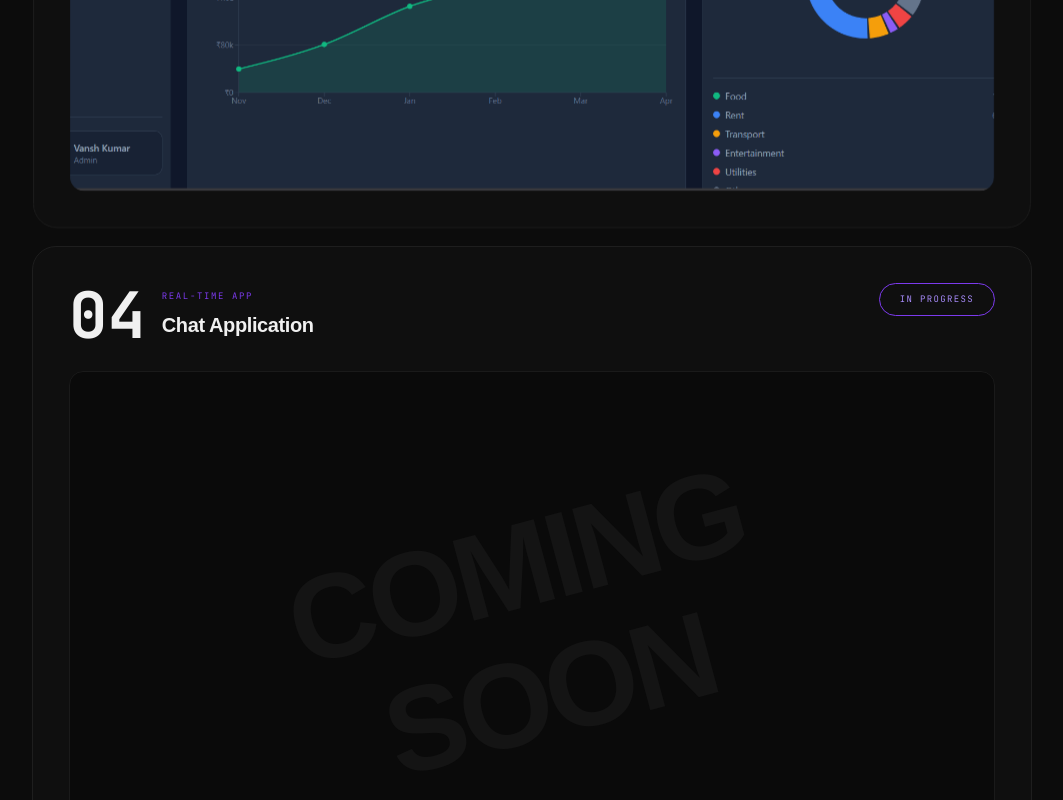
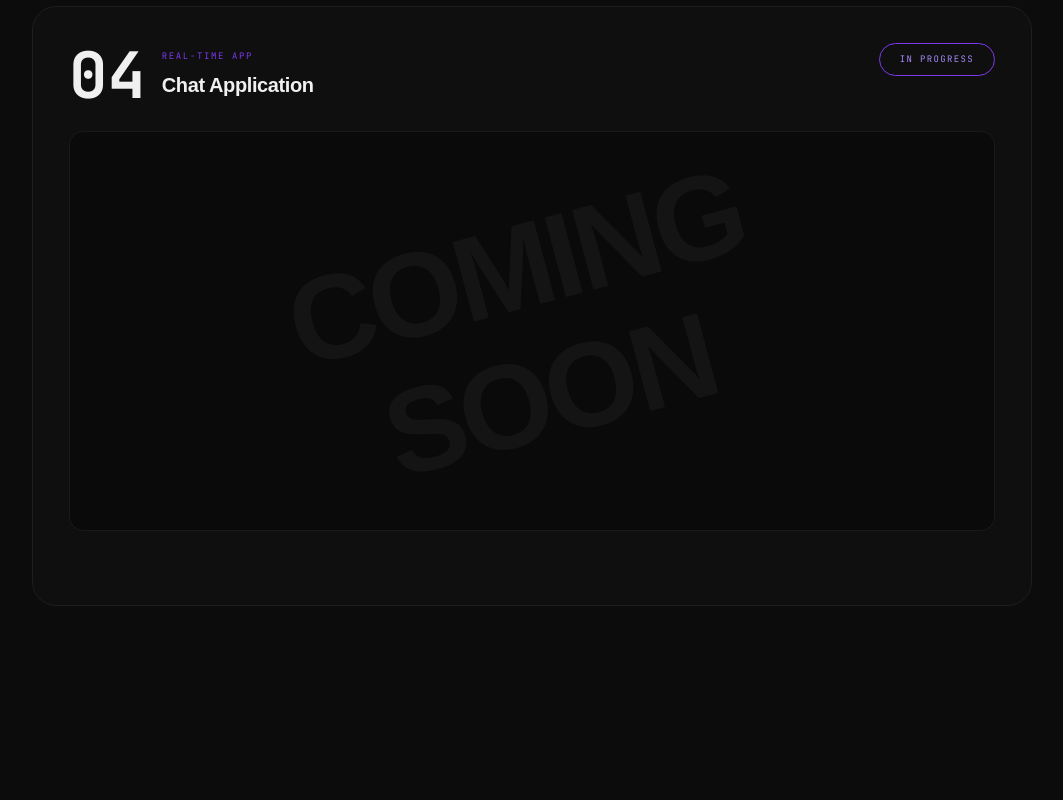
Before and after one commit to VanshRathor20/Portfolio, a React (Vite) app: page / in a window 1280 px wide. Shown: the part 4600-5400 px from the top of the page, without its empty margins (108-1171 px from the left). Built offline with nearby package versions, Linux system fonts and the light colour scheme; a web font is replaced by a local one.

Commit message:
card fixing

```diff
--- a/src/components/sections/Projects.jsx
+++ b/src/components/sections/Projects.jsx
@@ -192,7 +192,13 @@ const MobileStickyCard = ({ project }) => {
   );
 };
 
-const DesktopStickyCard = ({ project, index, total, scrollYProgress }) => {
+const DesktopStickyCard = ({
+  project,
+  index,
+  total,
+  scrollYProgress,
+  isMobile,
+}) => {
   const start = index / total;
   const end = (index + 1) / total;
   const tiltDirection = index % 2 === 0 ? -1 : 1;
@@ -238,7 +244,7 @@ const DesktopStickyCard = ({ project, index, total, scrollYProgress }) => {
       style={{
         position: "sticky",
         top: `${100 + index * 24}px`,
-        height: "85vh",
+        height: "min(76vh, 600px)",
         maxWidth: "1000px",
         margin: "0 auto 16px",
         borderRadius: "24px",
@@ -345,7 +351,8 @@ const DesktopStickyCard = ({ project, index, total, scrollYProgress }) => {
           <div
             style={{
               width: "100%",
-              height: "100%",
+              height: isMobile ? "160px" : "55vh",
+              maxHeight: "400px",
               background: "#0a0a0a",
               border: "1px solid #1a1a1a",
               borderRadius: "14px",
@@ -427,6 +434,7 @@ const StickyCard = ({ project, index, total, scrollYProgress, isMobile }) => {
       index={index}
       total={total}
       scrollYProgress={scrollYProgress}
+      isMobile={isMobile}
     />
   );
 };
@@ -495,7 +503,7 @@ const Projects = () => {
         ref={containerRef}
         style={{
           position: "relative",
-          height: isMobile ? "auto" : `${projects.length * 100}vh`,
+          height: isMobile ? "auto" : `${projects.length * 95}vh`,
         }}
       >
         {projects.map((project, index) => (
```
Also changed, not shown: src/index.css (line endings or trailing spaces).
